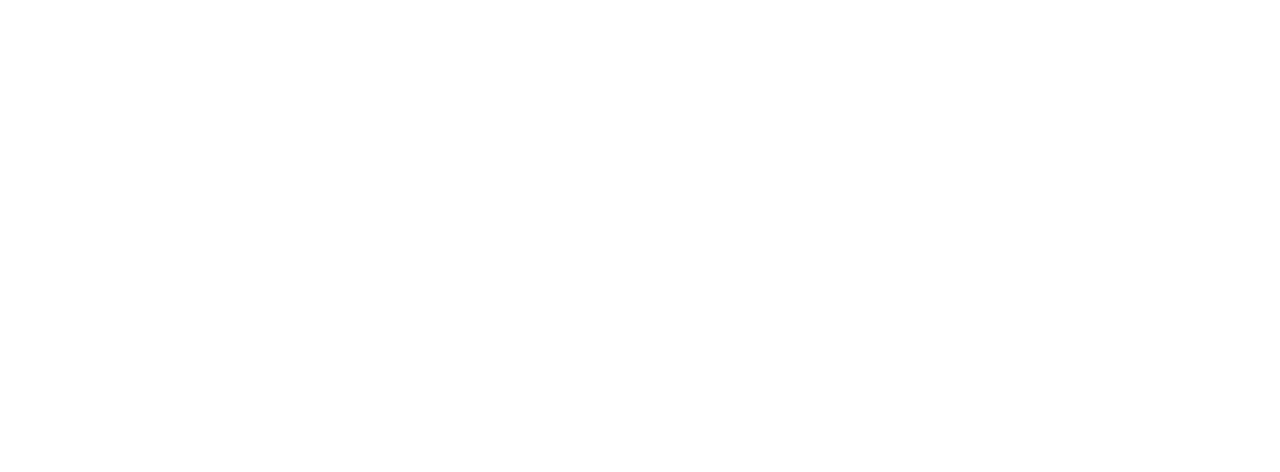
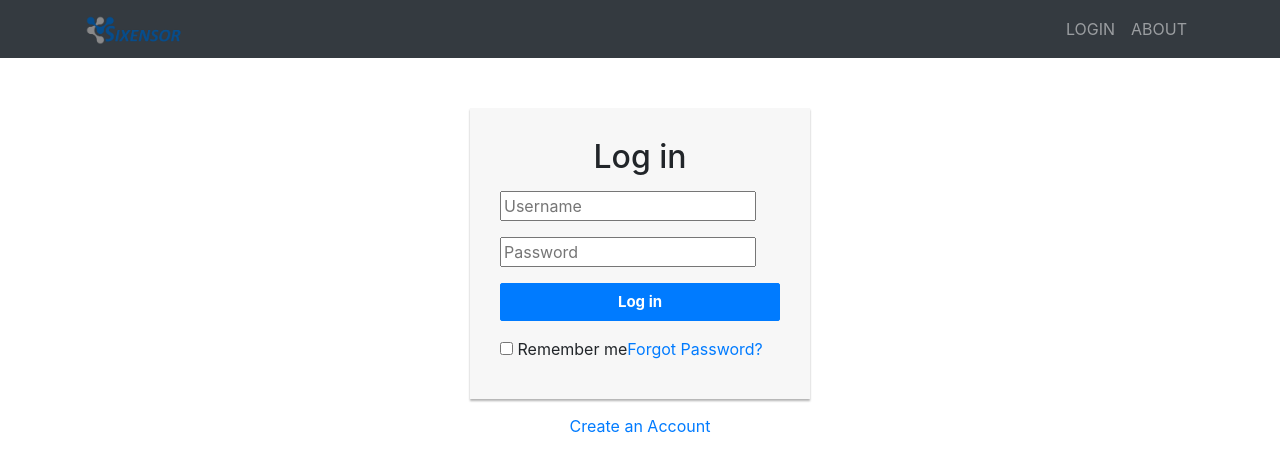
Before and after one commit to udayangaac/ims-client, a React (Create React App) app: page /signin in a window 1280 px wide. Shown: the top 472 px of the page. Built offline with nearby package versions, Linux system fonts and the light colour scheme.

Commit message:
Update the project structure.

```diff
--- a/src/components/app/App.js
+++ b/src/components/app/App.js
@@ -2,6 +2,9 @@
 import './App.css';
 import {BrowserRouter, Route, Switch} from 'react-router-dom'
 import Home from '../home/Home'
+import Login from "../login/Login";
+import Dashboard from "../dashboard/Dashboard";
+import Auth from "../auth/Auth";
 
 
 class App extends Component {
@@ -9,10 +12,15 @@
         return (
             <BrowserRouter>
                 <Switch>
+                    <Route path="/signin" exact component={Login}/>
                     <Route path="/" exact component={Home}/>
+                    <Auth>
+                        <Route path="/dashboard" exact component={Dashboard}/>
+                    </Auth>
                 </Switch>
             </BrowserRouter>
         );
     }
 }
+
 export default App;
--- a/src/components/auth/Auth.js
+++ b/src/components/auth/Auth.js
@@ -1,4 +1,8 @@
 import React, {Component} from 'react';
+import axios from 'axios'
+import Home from "../home/Home";
+import {withRouter} from 'react-router-dom'
+import {getJwt} from "../helpers/Jwt";
 
 class Auth extends Component {
     constructor(props) {
@@ -8,7 +12,36 @@
         }
     }
 
+    componentDidMount() {
+        const jwt = getJwt();
+        if (!jwt) {
+            this.props.history.push('/signin')
+        }
+        axios.get('http://localhost:8001/api/v1.0/user',
+            {
+                headers: {
+                    Authorization: 'Bearer ' + jwt,
+                }
+            }).then(res => this.setState({
+            user: res.data
+        })).catch(err => {
+            localStorage.removeItem('');
+            this.props.history.push('/signin')
+        })
+    }
+
     render() {
-        return {}
+        if (this.state.user == undefined) {
+            return (
+                <section>
+                    <Home/>
+                </section>
+            )
+        }
+        return (
+            <section>{this.props.children}</section>
+        )
     }
 }
+
+export default withRouter(Auth);
--- /dev/null
+++ b/src/components/common/Header.js
@@ -0,0 +1,36 @@
+import React, {Component} from 'react';
+import '../app/App.css';
+import Logo from "../../images/logoFull.png"
+import Link from "react-router-dom";
+
+
+class Header extends Component {
+    render() {
+        return (
+            <nav className="navbar navbar-expand-lg navbar-dark bg-dark static-top">
+                <div className="container">
+                    <a className="navbar-brand" href="#">
+                        <img src={Logo} height={30} alt="logo"/>
+                    </a>
+                    <button className="navbar-toggler" type="button" data-toggle="collapse"
+                            data-target="#navbarResponsive" aria-controls="navbarResponsive" aria-expanded="false"
+                            aria-label="Toggle navigation">
+                        <span className="navbar-toggler-icon"/>
+                    </button>
+                    <div className="collapse navbar-collapse" id="navbarResponsive">
+                        <ul className="navbar-nav ml-auto">
+                            <li className="nav-item">
+                                <a className="nav-link" href="/signin">LOGIN</a>
+                            </li>
+                            <li className="nav-item">
+                                <a className="nav-link" href="/">ABOUT</a>
+                            </li>
+                        </ul>
+                    </div>
+                </div>
+            </nav>
+        );
+    }
+}
+
+export default Header;
--- /dev/null
+++ b/src/components/dashboard/Dashboard.js
@@ -0,0 +1,17 @@
+import React, {Component} from 'react';
+import '../app/App.css';
+import Header from "../common/Header";
+
+
+class Dashboard extends Component {
+    render() {
+        return (
+            <section>
+                <Header/>
+                <h1>Dashboard</h1>
+            </section>
+        );
+    }
+}
+
+export default Dashboard;
--- /dev/null
+++ b/src/components/helpers/Jwt.js
@@ -0,0 +1,3 @@
+export const getJwt = () => {
+    return localStorage.getItem("auth-token")
+};
--- a/src/components/home/Home.js
+++ b/src/components/home/Home.js
@@ -1,55 +1,13 @@
 import React, {Component} from 'react';
 import '../app/App.css';
-import AppBar from '@material-ui/core/AppBar';
-import Toolbar from '@material-ui/core/Toolbar';
-import Typography from '@material-ui/core/Typography';
-import Button from '@material-ui/core/Button';
-import IconButton from '@material-ui/core/IconButton';
-import AppLogo from '../../images/logoFull.png';
-import grey from '@material-ui/core/colors/grey';
-import {createMuiTheme, ThemeProvider} from '@material-ui/core/styles'
-import Tab from '../tab/Tab'
-
-
-const appBarTheme = createMuiTheme({
-    palette: {
-        primary: {
-            // light: will be calculated from palette.primary.main,
-            main: '#dfdfdf',
-            // dark: will be calculated from palette.primary.main,
-            // contrastText: will be calculated to contrast with palette.primary.main
-        },
-        secondary: {
-            light: '#0066ff',
-            main: '#0044ff',
-            // dark: will be calculated from palette.secondary.main,
-            contrastText: '#ffcc00',
-        },
-        // error: will use the default color
-    },
-});
-
+import Header from "../common/Header";
 
 
 class Home extends Component {
     render() {
         return (
-            <ThemeProvider theme={appBarTheme}>
-                <AppBar position="static" color={"primary"}>
-                    <Toolbar>
-                        <IconButton edge="start" color="inherit" aria-label="menu">
-                            <img src={AppLogo} height={30} alt={"logo"}/>
-                        </IconButton>
-                        <Typography variant="h6">
-                            INVENTORY MANAGEMENT SYSTEM
-                        </Typography>
-                        <Button color="inherit">Login</Button>
-                    </Toolbar>
-                </AppBar>
-                <Tab/>
-            </ThemeProvider>
+            <Header/>
         );
     }
 }
-
 export default Home;
--- /dev/null
+++ b/src/components/login/Login.css
@@ -0,0 +1,25 @@
+.login-form {
+    width: 340px;
+    margin: 50px auto;
+}
+
+.login-form form {
+    margin-bottom: 15px;
+    background: #f7f7f7;
+    box-shadow: 0px 2px 2px rgba(0, 0, 0, 0.3);
+    padding: 30px;
+}
+
+.login-form h2 {
+    margin: 0 0 15px;
+}
+
+.form-control, .btn {
+    min-height: 38px;
+    border-radius: 2px;
+}
+
+.btn {
+    font-size: 15px;
+    font-weight: bold;
+}
--- a/src/components/login/Login.js
+++ b/src/components/login/Login.js
@@ -1,5 +1,8 @@
 import React, {Component} from 'react';
 import Input from "@material-ui/core/Input";
+import Home from "../home/Home";
+import axios from 'axios'
+import './Login.css'
 
 
 class Login extends Component {
@@ -8,17 +11,56 @@
         this.state = {
             username: '',
             password: '',
-        }
+        };
+        this.change = this.change.bind(this);
+        this.submit = this.submit.bind(this);
+    }
+
+    change(e) {
+        this.setState({
+            [e.target.name]: e.target.value
+        })
+    }
+
+    submit(e) {
+        e.preventDefault();
+        axios.post('http://localhost:8001/signin', {
+            username: this.state.username,
+            password: this.state.password
+        }).then(resp => {
+            console.log(resp.data.token);
+            localStorage.setItem('auth-token', resp.data.token)
+            this.props.history.push('/dashboard')
+        });
     }
     render() {
         return (
-            <form noValidate autoComplete="off">
-                <Input defaultValue="Hello world" inputProps={{'aria-label': 'description'}}/>
-                <Input placeholder="Placeholder" inputProps={{'aria-label': 'description'}}/>
-                <Input defaultValue="Disabled" disabled inputProps={{'aria-label': 'description'}}/>
-                <Input defaultValue="Error" error inputProps={{'aria-label': 'description'}}/>
-            </form>
+            <section>
+                <Home/>
+                <div className="login-form">
+                    <form onSubmit={e => this.submit(e)} noValidate autoComplete="off">
+                        <h2 className="text-center">Log in</h2>
+                        <div className="form-group">
+                            <input placeholder="Username" type="text" name="username"
+                                   onChange={e => this.change(e)} value={this.state.username}/>
+                        </div>
+                        <div className="form-group">
+                            <input placeholder="Password" type="password" name="password"
+                                   onChange={e => this.change(e)} value={this.state.password}/>
+                        </div>
+                        <div className="form-group">
+                            <button type="submit" className="btn btn-primary btn-block">Log in</button>
+                        </div>
+                        <div className="clearfix">
+                            <label className="pull-left checkbox-inline"><input type="checkbox"/> Remember me</label>
+                            <a href="#" className="pull-right">Forgot Password?</a>
+                        </div>
+                    </form>
+                    <p className="text-center"><a href="#">Create an Account</a></p>
+                </div>
+            </section>
         );
     }
 }
+
 export default Login;
--- a/src/index.js
+++ b/src/index.js
@@ -1,5 +1,7 @@
 import React from 'react';
 import ReactDOM from 'react-dom';
+import 'bootstrap/dist/css/bootstrap.css'
+import 'bootstrap/dist/js/bootstrap'
 import './index.css';
 import App from './components/app/App';
 import * as serviceWorker from './serviceWorker';
```
Also changed, not shown: public/logo192.png (added), public/logo512.png (added).
